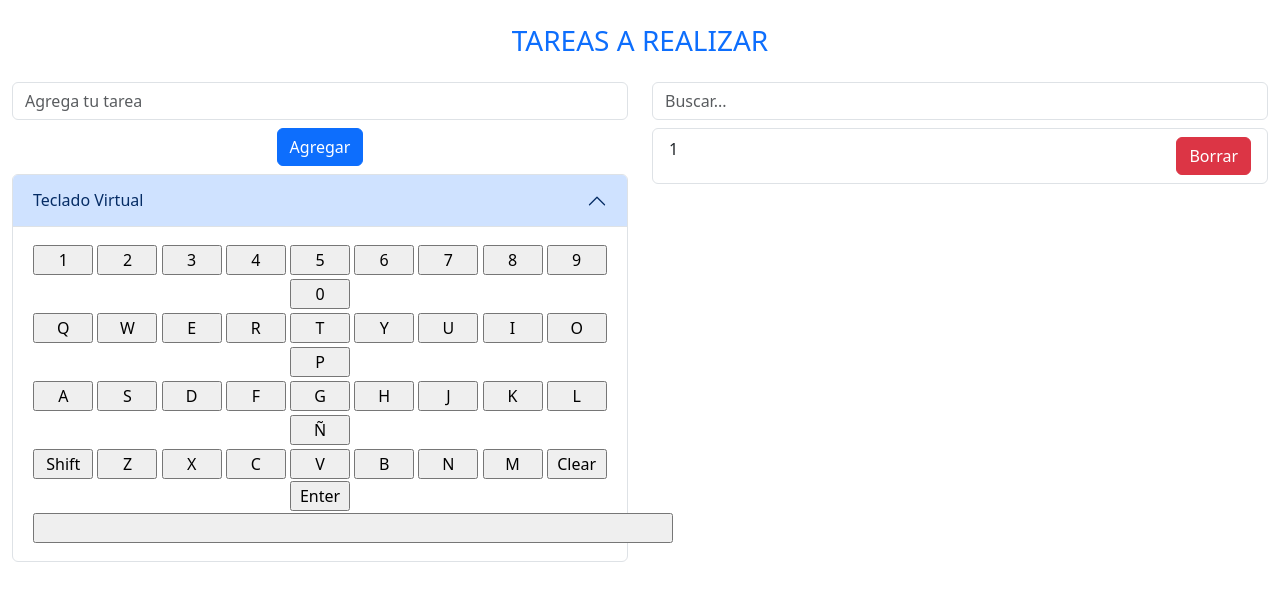
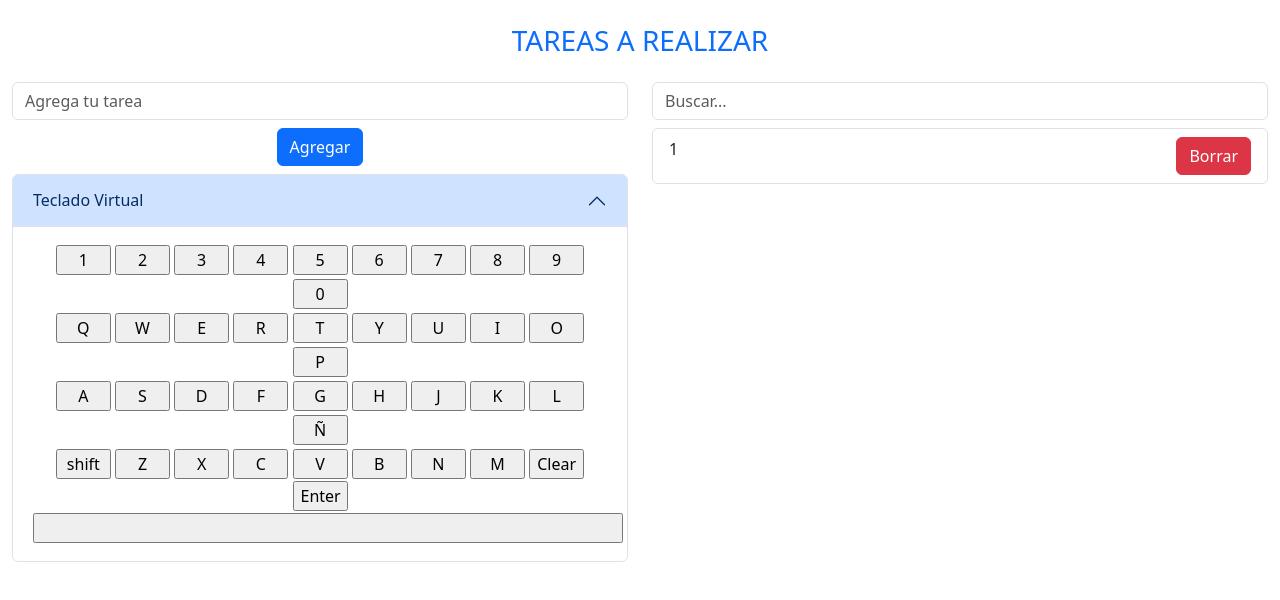
Before and after one commit to LALedesma007/Tarea, a plain HTML site: page index.html in a window 1280 px wide. Drawn offline with nearby package versions, Linux system fonts and the light colour scheme.

Commit message:
Version 0.0.2

```diff
--- a/app.js
+++ b/app.js
@@ -65,13 +65,17 @@ cadenaFiltrada.classList.remove(`textFiltrado`)
 
  botones.forEach(tecla =>{
   tecla.addEventListener(("click"),() =>{
+    if (tecla.classList.contains("upper")) {
+      escribirInput.value += tecla.value.toLowerCase()
+    } else {
       escribirInput.value += tecla.value
+    }
+
   })
 })
 
-const limpiarDisplay = () =>{
-  escribirInput.value = " "
-}
+
+
 
 
 const mayusMinus = () =>{
@@ -81,6 +85,12 @@ const mayusMinus = () =>{
 }
 
 
+
+
+
+const limpiarDisplay = () =>{
+   escribirInput.value = ""
+}
 
 
 
--- a/style.css
+++ b/style.css
@@ -3,28 +3,26 @@
 }
 
 .tecla{
-  width: 60px;
+  width: 55px;
   margin: 2px 0px 2px 0px;
 }
 
 .barra{
-  width: 640px;
+  width: 590px;
 }
 
 #borrar{
-  width: 60px;
+  width: 55px;
 }
 
 #intro{
-  width: 60px;
+  width: 55px;
 }
 
 #teclaMayus{
-  width: 60px;
+  width: 55px;
 }
-#teclaMayus{
-  text-transform: capitalize;
-}
+
 .upper {
   text-transform: lowercase;
 }
```
Lines whose indentation alone changed are shown as unchanged.
